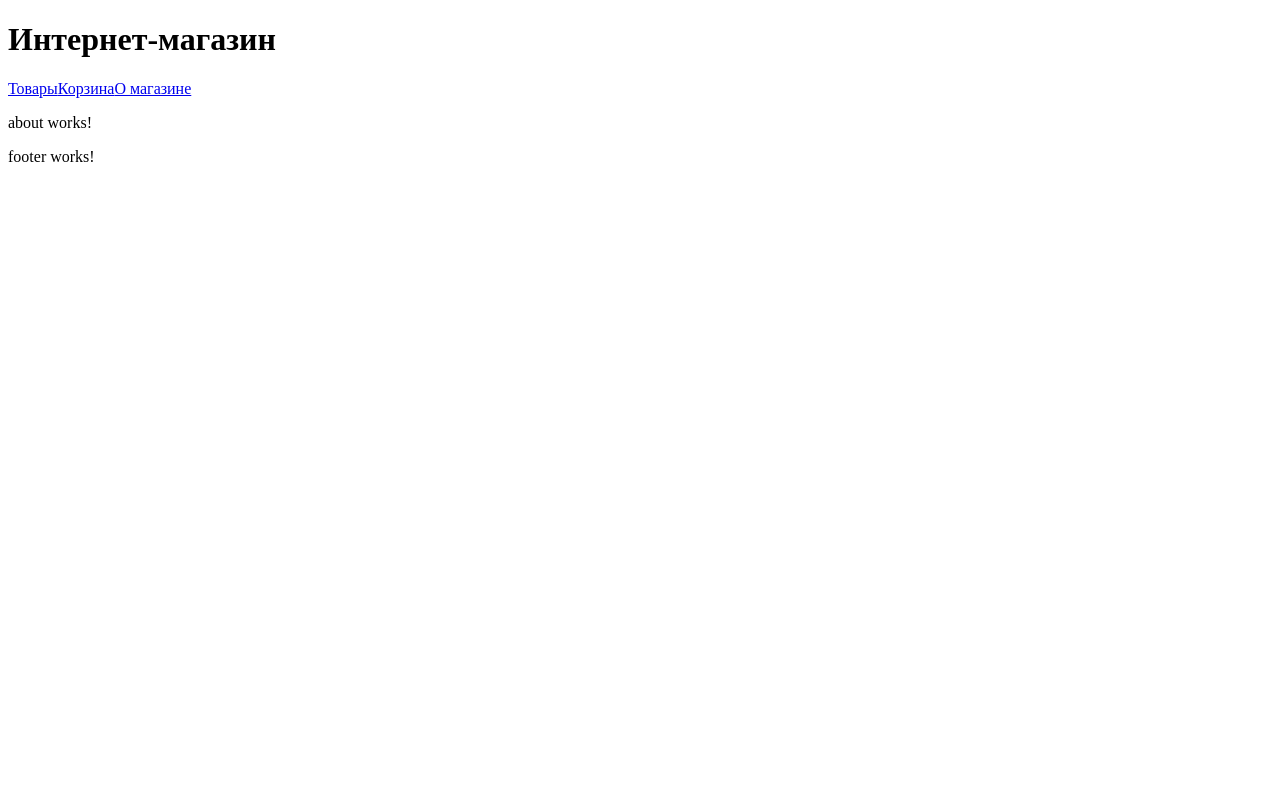
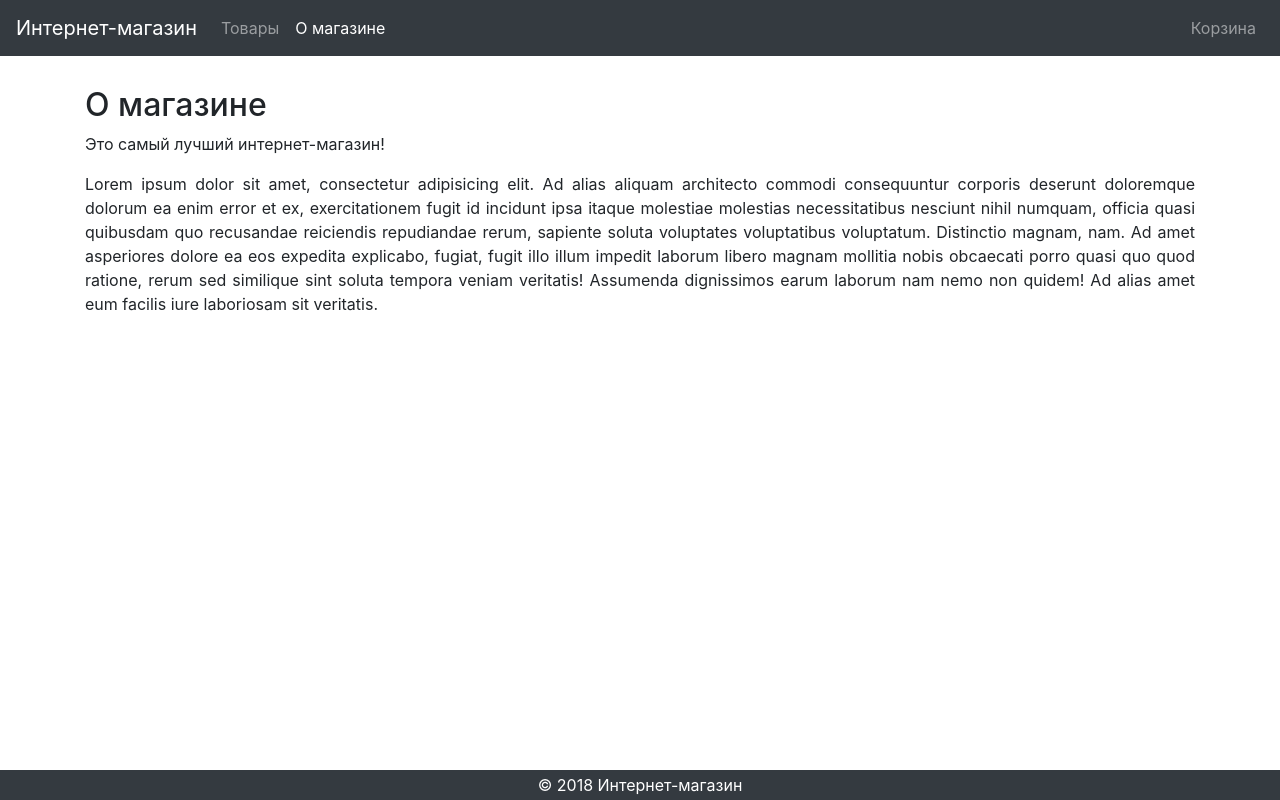
Before and after one commit to burdukowsky/e-shop-web, an Angular app: page /about in a window 1280 px wide. Built offline with nearby package versions, Linux system fonts and the light colour scheme.

Commit message:
Add Bootstrap 4 and improve template

```diff
--- a/angular.json
+++ b/angular.json
@@ -27,7 +27,8 @@
               "src/assets"
             ],
             "styles": [
-              "src/styles.scss"
+              "src/styles.scss",
+              "node_modules/bootstrap/scss/bootstrap.scss"
             ],
             "scripts": []
           },
--- a/package.json
+++ b/package.json
@@ -20,6 +20,7 @@
     "@angular/platform-browser": "^6.0.3",
     "@angular/platform-browser-dynamic": "^6.0.3",
     "@angular/router": "^6.0.3",
+    "bootstrap": "^4.1.1",
     "core-js": "^2.5.4",
     "rxjs": "^6.0.0",
     "zone.js": "^0.8.26"
--- a/src/app/about/about.component.html
+++ b/src/app/about/about.component.html
@@ -1,3 +1,15 @@
-<p>
-  about works!
-</p>
+<section class="text-justify">
+  <h2>О магазине</h2>
+  <p>
+    Это самый лучший интернет-магазин!
+  </p>
+  <p>
+    Lorem ipsum dolor sit amet, consectetur adipisicing elit. Ad alias aliquam architecto commodi consequuntur corporis
+    deserunt doloremque dolorum ea enim error et ex, exercitationem fugit id incidunt ipsa itaque molestiae molestias
+    necessitatibus nesciunt nihil numquam, officia quasi quibusdam quo recusandae reiciendis repudiandae rerum, sapiente
+    soluta voluptates voluptatibus voluptatum. Distinctio magnam, nam. Ad amet asperiores dolore ea eos expedita
+    explicabo, fugiat, fugit illo illum impedit laborum libero magnam mollitia nobis obcaecati porro quasi quo quod
+    ratione, rerum sed similique sint soluta tempora veniam veritatis! Assumenda dignissimos earum laborum nam nemo non
+    quidem! Ad alias amet eum facilis iure laboriosam sit veritatis.
+  </p>
+</section>
--- a/src/app/app.component.html
+++ b/src/app/app.component.html
@@ -1,3 +1,5 @@
 <app-header></app-header>
-<router-outlet></router-outlet>
+<main class="container">
+  <router-outlet></router-outlet>
+</main>
 <app-footer></app-footer>
--- a/src/app/app.component.scss
+++ b/src/app/app.component.scss
@@ -0,0 +1,5 @@
+main {
+  margin-top: 56px;
+  padding-top: 30px;
+  padding-bottom: 60px;
+}
--- a/src/app/layout/footer/footer.component.html
+++ b/src/app/layout/footer/footer.component.html
@@ -1,3 +1,5 @@
-<p>
-  footer works!
-</p>
+<footer class="bg-dark">
+  <div class="container text-center">
+    <span class="text-white">&copy; 2018 Интернет-магазин</span>
+  </div>
+</footer>
--- a/src/app/layout/header/header.component.html
+++ b/src/app/layout/header/header.component.html
@@ -1,6 +1,18 @@
-<h1>Интернет-магазин</h1>
-<nav>
-  <a routerLink="/products">Товары</a>
-  <a routerLink="/cart">Корзина</a>
-  <a routerLink="/about">О магазине</a>
+<nav class="navbar navbar-expand-sm navbar-dark bg-dark fixed-top">
+  <a class="navbar-brand" routerLink="/">Интернет-магазин</a>
+  <div class="collapse navbar-collapse">
+    <ul class="navbar-nav mr-auto">
+      <li class="nav-item" routerLinkActive="active">
+        <a class="nav-link" routerLink="/products">Товары</a>
+      </li>
+      <li class="nav-item" routerLinkActive="active">
+        <a class="nav-link" routerLink="/about">О магазине</a>
+      </li>
+    </ul>
+    <ul class="navbar-nav">
+      <li class="nav-item" routerLinkActive="active">
+        <a class="nav-link" routerLink="/cart">Корзина</a>
+      </li>
+    </ul>
+  </div>
 </nav>
--- a/src/app/products/mock-products.ts
+++ b/src/app/products/mock-products.ts
@@ -1,6 +1,6 @@
 import {Product} from './product';
 
-const URL_START = 'https://dummyimage.com/150x150/000/fff&text=';
+const URL_START = 'https://dummyimage.com/200x200/000/fff&text=';
 
 export const PRODUCTS: Product[] = [
   new Product(1, 'Milk', 'Super Milk', 40, `${URL_START}milk`),
--- a/src/app/products/products.component.html
+++ b/src/app/products/products.component.html
@@ -1,5 +1,8 @@
-<div class="product-card" *ngFor="let product of products">
-  <img src="{{product.imageUrl}}" alt="{{product.name}}">
-  <p>{{product.name}}</p>
-  <strong>{{product.cost | currency}}</strong>
+<div class="card product-card" style="width: 200px;" *ngFor="let product of products">
+  <img class="card-img-top" src="{{product.imageUrl}}" alt="{{product.name}}">
+  <div class="card-body">
+    <h5 class="card-title">{{product.name}}</h5>
+    <p class="card-text">{{product.description}}</p>
+    <button type="button" class="btn btn-primary">Купить за {{product.cost | currency}}</button>
+  </div>
 </div>
--- a/src/app/products/products.component.scss
+++ b/src/app/products/products.component.scss
@@ -1,4 +1,4 @@
 .product-card {
   display: inline-block;
-  margin: 5px;
+  margin: 30px;
 }
--- a/src/styles.scss
+++ b/src/styles.scss
@@ -1 +1,16 @@
-/* You can add global styles to this file, and also import other style files */
+html {
+  position: relative;
+  min-height: 100%;
+}
+
+body {
+  margin-bottom: 30px;
+}
+
+footer {
+  position: absolute;
+  bottom: 0;
+  width: 100%;
+  height: 30px;
+  line-height: 30px;
+}
```
Also changed, not shown: 1 other file (tests, documents, lock files or other folders).
